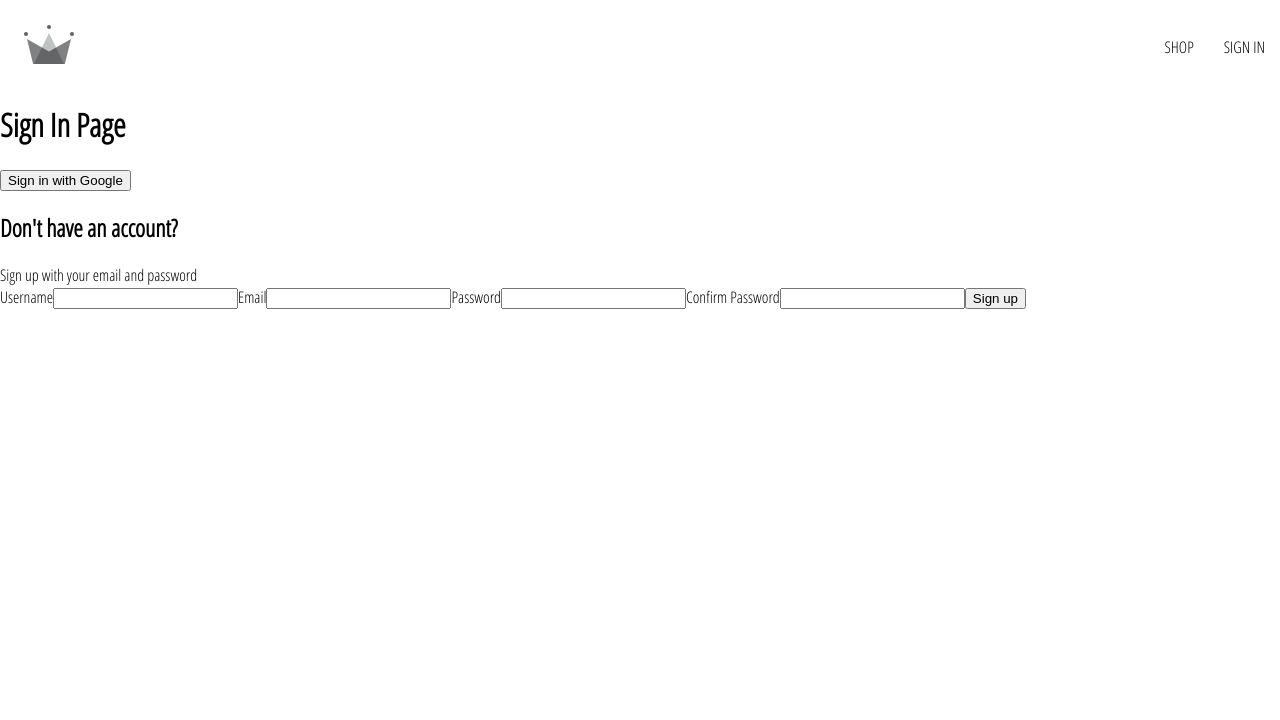
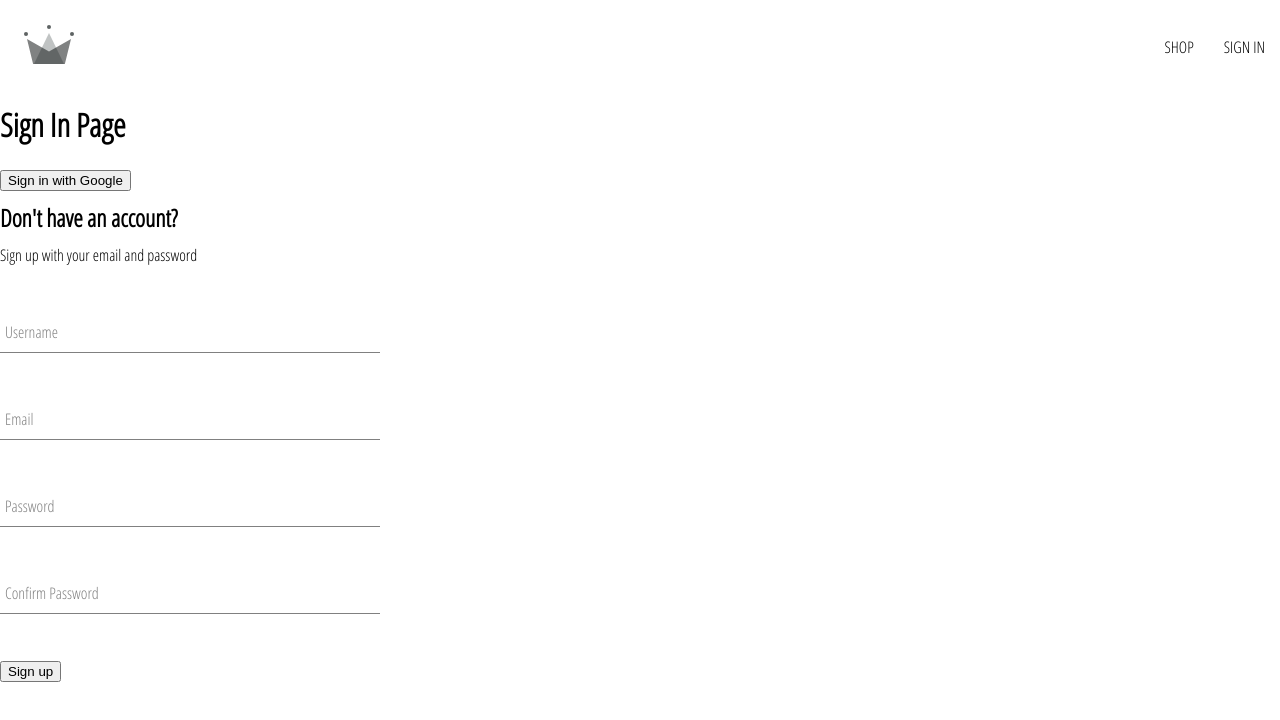
Before and after one commit to Iftee97/CRWN-Clothing, a React (Vite) app: page /sign-in in a window 1280 px wide. Shown: the top 720 px of the page. Built offline with nearby package versions, Linux system fonts and the light colour scheme.

Commit message:
added form field styles

```diff
--- /dev/null
+++ b/src/components/form-input/form-input.component.jsx
@@ -0,0 +1,14 @@
+import './form-input.styles.scss'
+
+export default function FormInput({ label, ...otherProps }) {
+  return (
+    <div className='group'>
+      <input className='form-input' {...otherProps} />
+      {label && (
+        <label className={`${otherProps.value.length ? 'shrink' : ''} form-input-label`}>
+          {label}
+        </label>
+      )}
+    </div>
+  )
+}
--- /dev/null
+++ b/src/components/form-input/form-input.styles.scss
@@ -0,0 +1,54 @@
+$sub-color: grey;
+$main-color: black;
+
+@mixin shrinkLabel {
+  top: -14px;
+  font-size: 12px;
+  color: $main-color;
+}
+
+.group {
+  position: relative;
+  margin: 45px 0;
+
+  .form-input {
+    background: none;
+    background-color: white;
+    color: $sub-color;
+    font-size: 18px;
+    padding: 10px 10px 10px 5px;
+    display: block;
+    width: 100%;
+    border: none;
+    border-radius: 0;
+    border-bottom: 1px solid $sub-color;
+    margin: 25px 0;
+
+    &:focus {
+      outline: none;
+    }
+
+    &:focus~.form-input-label {
+      @include shrinkLabel();
+    }
+  }
+
+  input[type='password'] {
+    letter-spacing: 0.3em;
+  }
+
+  .form-input-label {
+    color: $sub-color;
+    font-size: 16px;
+    font-weight: normal;
+    position: absolute;
+    pointer-events: none;
+    left: 5px;
+    top: 10px;
+    transition: 300ms ease all;
+
+    &.shrink {
+      @include shrinkLabel();
+    }
+  }
+}
--- a/src/components/sign-up-form/sign-up-form.component.jsx
+++ b/src/components/sign-up-form/sign-up-form.component.jsx
@@ -4,6 +4,7 @@
 import { createUserWithEmailAndPassword, updateProfile } from 'firebase/auth'
 import { setDoc, doc, serverTimestamp } from 'firebase/firestore'
 
+import FormInput from '../../components/form-input/form-input.component'
 import './sign-up-form.styles.scss'
 
 export default function SignUpForm() {
@@ -50,6 +51,7 @@
       setLoading(false)
     } catch (error) {
       console.log('error creating user!', error.message)
+      alert(error.message)
       setLoading(false)
     } finally {
       setFormFields({
@@ -64,7 +66,7 @@
   }
 
   return (
-    <div>
+    <div className='sign-up-container'>
       <h2>
         Don't have an account?
       </h2>
@@ -72,54 +74,42 @@
         Sign up with your email and password
       </span>
       <form onSubmit={handleSubmit}>
-        <label htmlFor="displayName">
-          Username
-        </label>
-        <input
-          type="text"
+        <FormInput
+          label='Username'
+          type='text'
           id='displayName'
           name='displayName'
           value={formFields.displayName}
           onChange={handleChange}
           required
         />
-
-        <label htmlFor="email">
-          Email
-        </label>
-        <input
-          type="email"
+        <FormInput
+          label='Email'
+          type='email'
           id='email'
           name='email'
           value={formFields.email}
           onChange={handleChange}
           required
         />
-
-        <label htmlFor="password">
-          Password
-        </label>
-        <input
-          type="password"
+        <FormInput
+          label='Password'
+          type='password'
           id='password'
           name='password'
           value={formFields.password}
           onChange={handleChange}
           required
         />
-
-        <label htmlFor="confirmPassword">
-          Confirm Password
-        </label>
-        <input
-          type="password"
+        <FormInput
+          label='Confirm Password'
+          type='password'
           id='confirmPassword'
           name='confirmPassword'
           value={formFields.confirmPassword}
           onChange={handleChange}
           required
         />
-
         <button type='submit' disabled={loading}>
           {loading ? 'Signing up...' : 'Sign up'}
         </button>
```
